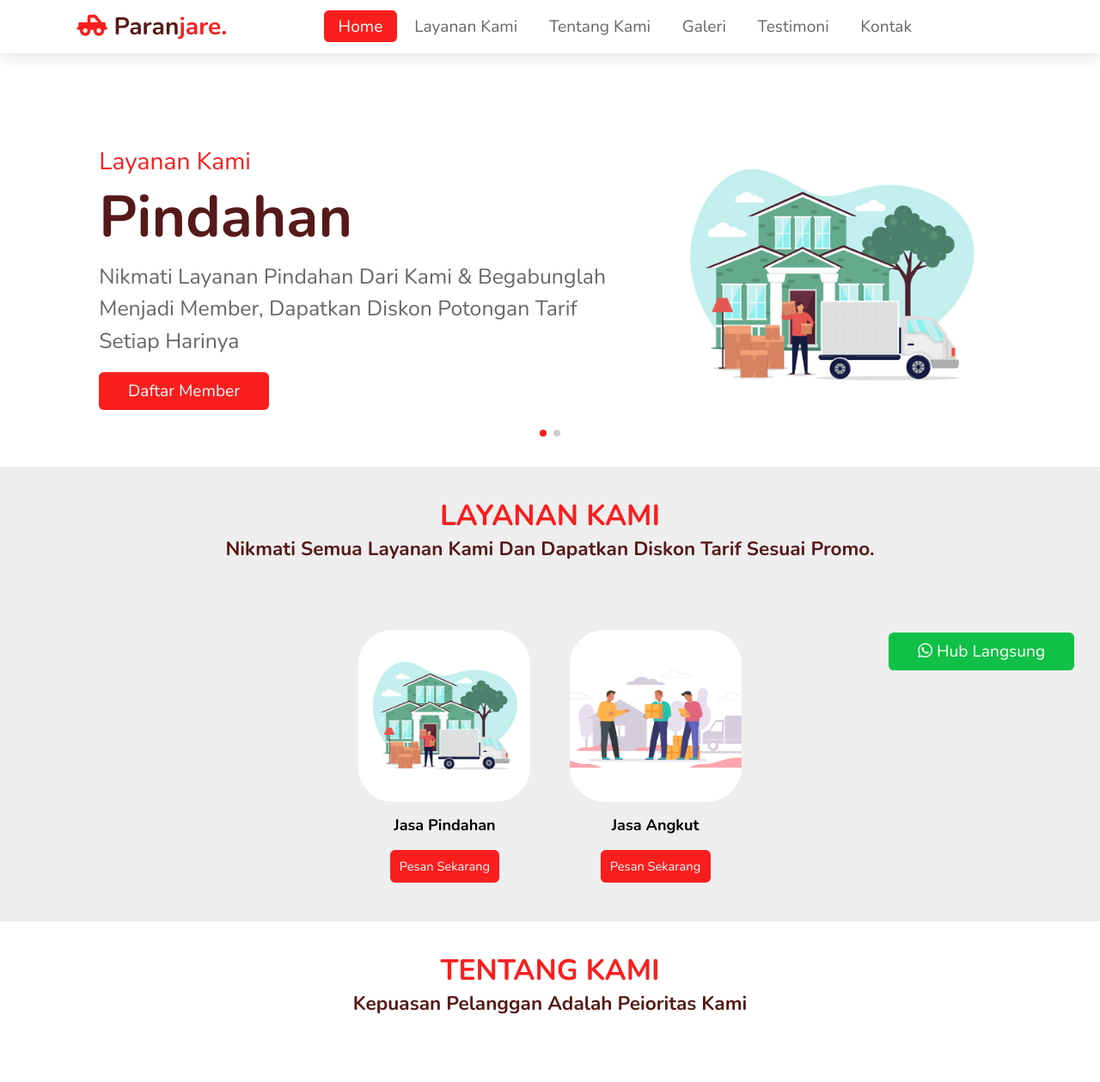
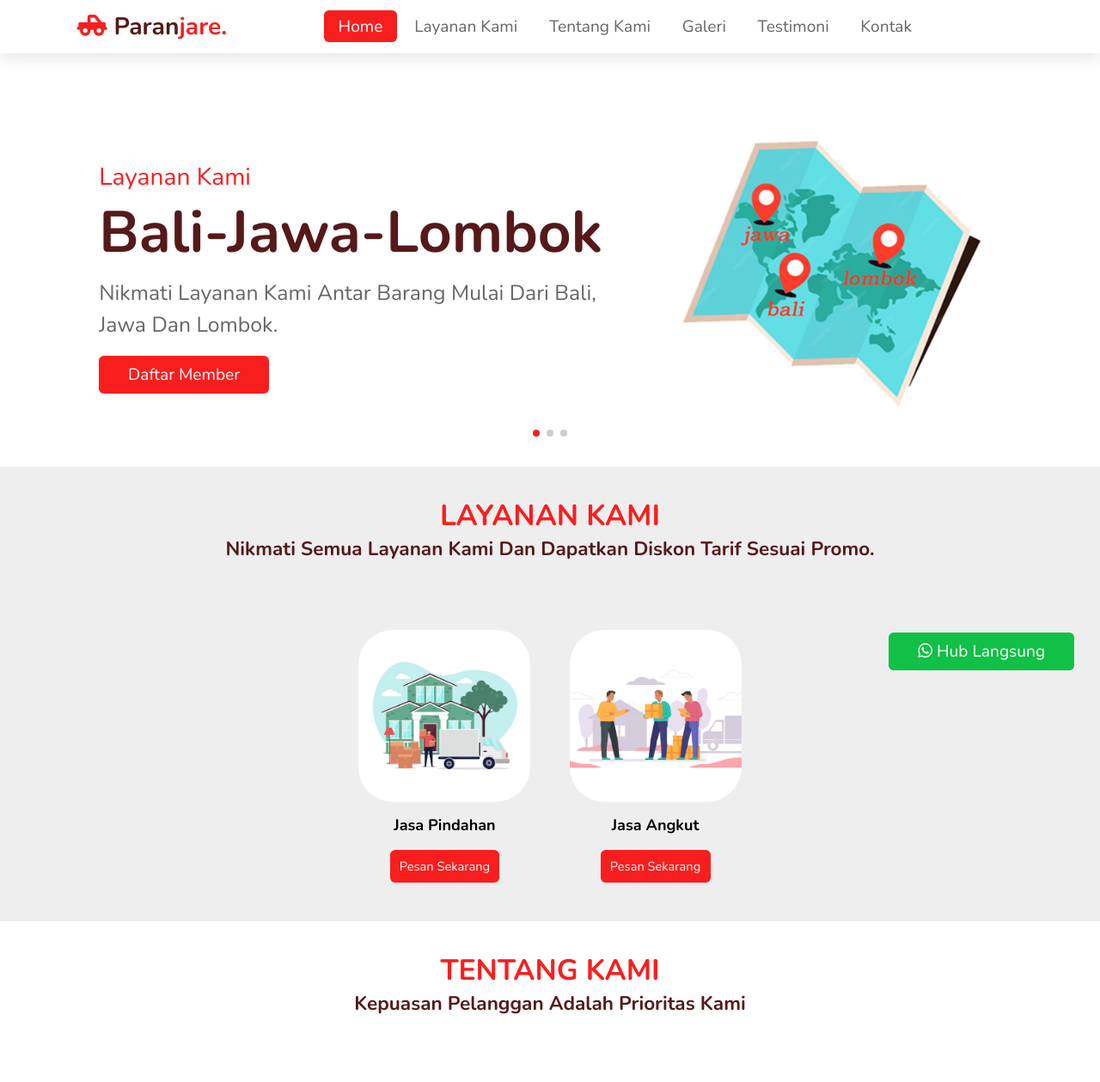
Before and after one commit to avirgb/paranjare.trans, a plain HTML site: page index.html in a window 1280 px wide. Shown: the top 1259 px of the page at 86% size. Drawn offline with nearby package versions, Linux system fonts and the light colour scheme.

Commit message:
update tambah layanan

```diff
--- a/index.html
+++ b/index.html
@@ -54,6 +54,17 @@
                 <div class="swiper-slide slide">
                     <div class="content">
                         <span>layanan kami</span>
+                        <h3>Bali-Jawa-Lombok</h3>
+                        <p>nikmati layanan kami antar barang mulai dari bali, jawa dan lombok.</p>
+                        <a href="https://api.whatsapp.com/send?phone=6285733397776&text=Halo, Paranjare-trans? saya ingin menjadi member" target="_blank" class="btn">daftar member</a>
+                    </div>
+                    <div class="image">
+                        <img src="img/3.jpg" alt="">
+                    </div>
+                </div>
+                <div class="swiper-slide slide">
+                    <div class="content">
+                        <span>layanan kami</span>
                         <h3>pindahan</h3>
                         <p>nikmati layanan pindahan dari kami & begabunglah menjadi member, dapatkan diskon potongan tarif setiap harinya</p>
                         <a href="https://api.whatsapp.com/send?phone=6285733397776&text=Halo, Paranjare-trans? saya ingin menjadi member" target="_blank" class="btn">daftar member</a>
@@ -103,7 +114,7 @@
     <!-- Dishes Section Start -->
     <section class="tentang" id="tentang">
         <h1 class="heading"> tentang kami</h1>
-        <h3 class="sub-heading"> kepuasan pelanggan adalah peioritas kami</h3>
+        <h3 class="sub-heading"> kepuasan pelanggan adalah prioritas kami</h3>
 
         <div class="box-container">
             <div class="box">
```
Also changed, not shown: img/3.jpg (added).
